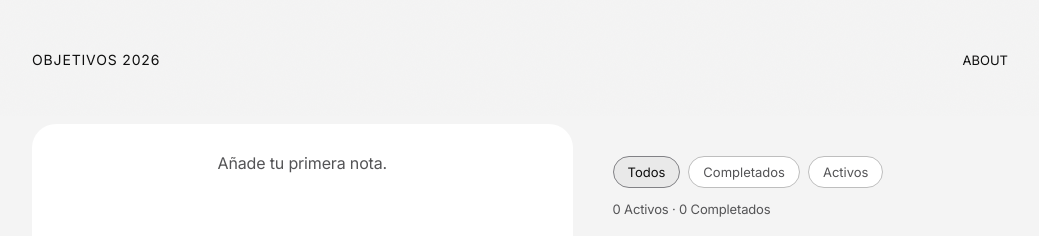
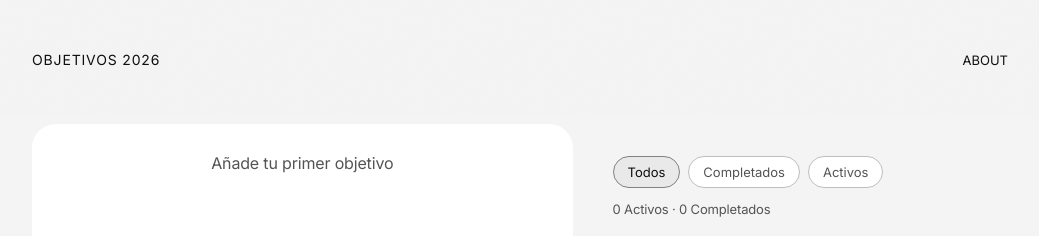
Before and after one commit to lau-vendrell/new-years-goals, a React (Vite) app: page / in a window 1280 px wide. Shown: the top 236 px of the page, without its empty margins (120-1159 px from the left). Built offline with nearby package versions, Linux system fonts and the light colour scheme.

Commit message:
Change in empty state

```diff
--- a/src/components/GoalsCanvas.tsx
+++ b/src/components/GoalsCanvas.tsx
@@ -29,7 +29,7 @@ export default function GoalsCanvas({
 }: Props) {
   return (
     <div className="goalsCanvas" ref={canvasRef}>
-      {goals.length === 0 && <p className="muted empty">Añade tu primera nota.</p>}
+      {goals.length === 0 && <p className="muted empty">Añade tu primer objetivo</p>}
       {goals.map((goal) => {
         const selected = selectedId === goal.id;
         const selectionClass = selected
```
